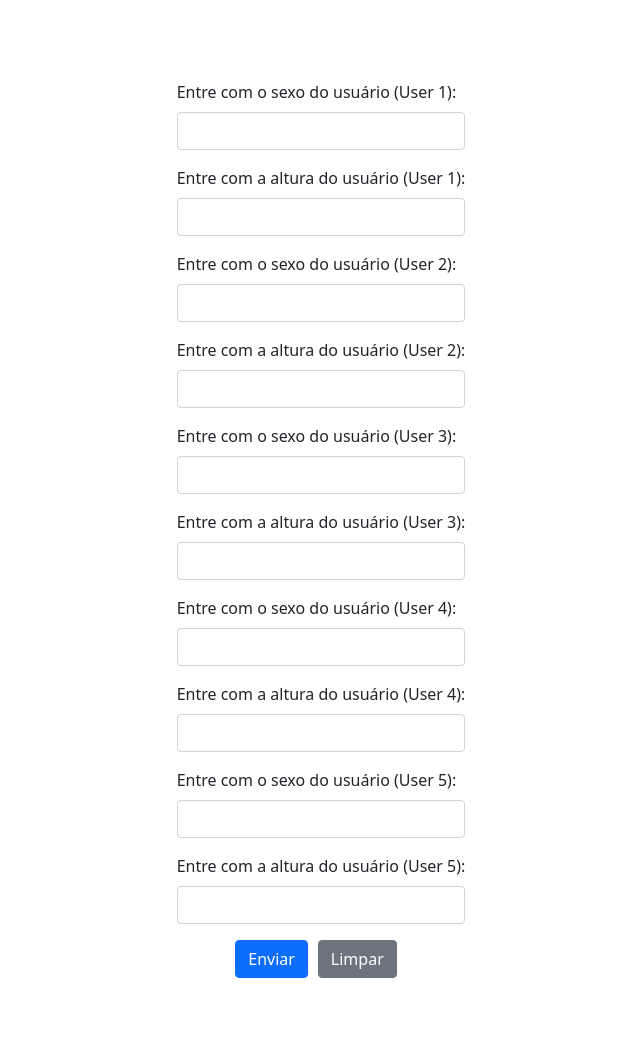
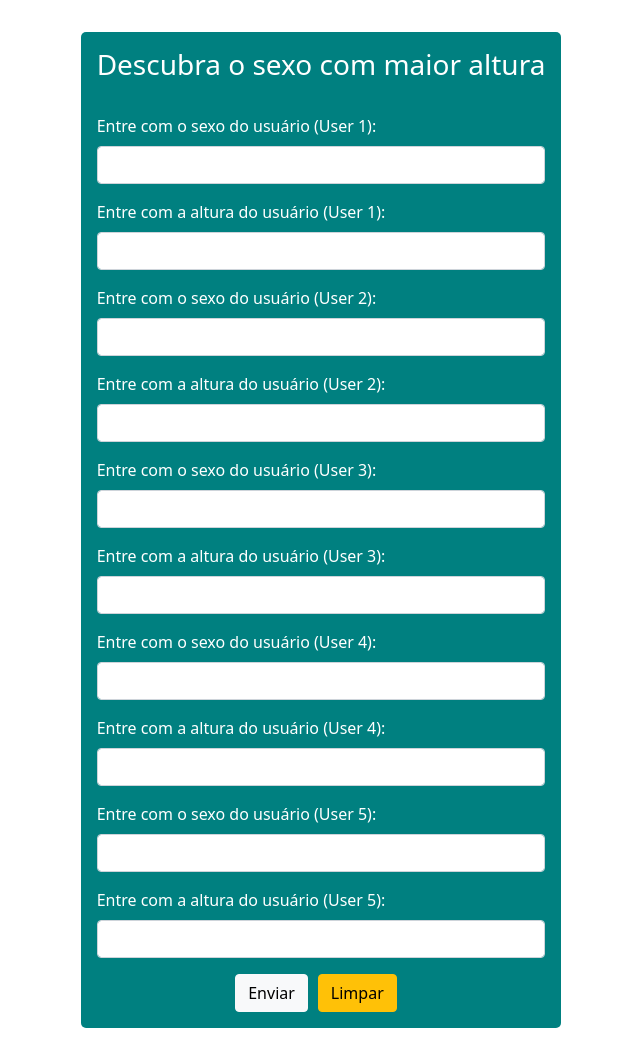
Before and after one commit to Matheus2004a/Maior-Altura-Qtd-Por-Sexo, a PHP site: page / in a window 1280 px wide. Shown: the whole page, without its empty margins (319-959 px from the left). Before the commit the page ends 978 px from the top, so only its background shows below. Run offline with PHP 8.4, Linux system fonts and the light colour scheme.

Commit message:
Modificando layout do forms

```diff
--- a/index.php
+++ b/index.php
@@ -13,6 +13,7 @@
 <body>
     <main>
         <form action="Calc_Sexo-Altura.php" method="post" class="form">
+            <h3 id="title-form">Descubra o sexo com maior altura</h3>
             <div class="mb-3">
                 <label for="exampleFormControlInput1" class="form-label">Entre com o sexo do usuário (User 1):</label>
                 <input type="text" class="form-control" id="exampleFormControlInput1" name="sexoUser1" required>
@@ -54,8 +55,8 @@
                 <input type="text" class="form-control" id="exampleFormControlInput1" name="alturaUser5" required>
             </div>
             <fieldset>
-                <button type="submit" class="btn btn-primary">Enviar</button>
-                <button type="reset" class="btn btn-secondary">Limpar</button>
+                <button type="submit" class="btn btn-light">Enviar</button>
+                <button type="reset" class="btn btn-warning">Limpar</button>
             </fieldset>
         </form>
     </main>
--- a/styles.css
+++ b/styles.css
@@ -4,10 +4,27 @@
     box-sizing: border-box;
 }
 
+:root{
+    --color-title-labels: #fff;
+    --background-form: #008080;
+}
+
 .form{
     display: grid;
     place-content: center;
-    margin: 5rem 0;
+    margin: 2rem auto;
+    width: fit-content;
+    background-color: var(--background-form);
+    padding: 1rem;
+    border-radius: 5px;
+}
+
+h3,label{
+    color: var(--color-title-labels);
+}
+
+#title-form{
+    margin-bottom: 2rem;
 }
 
 fieldset{
```
